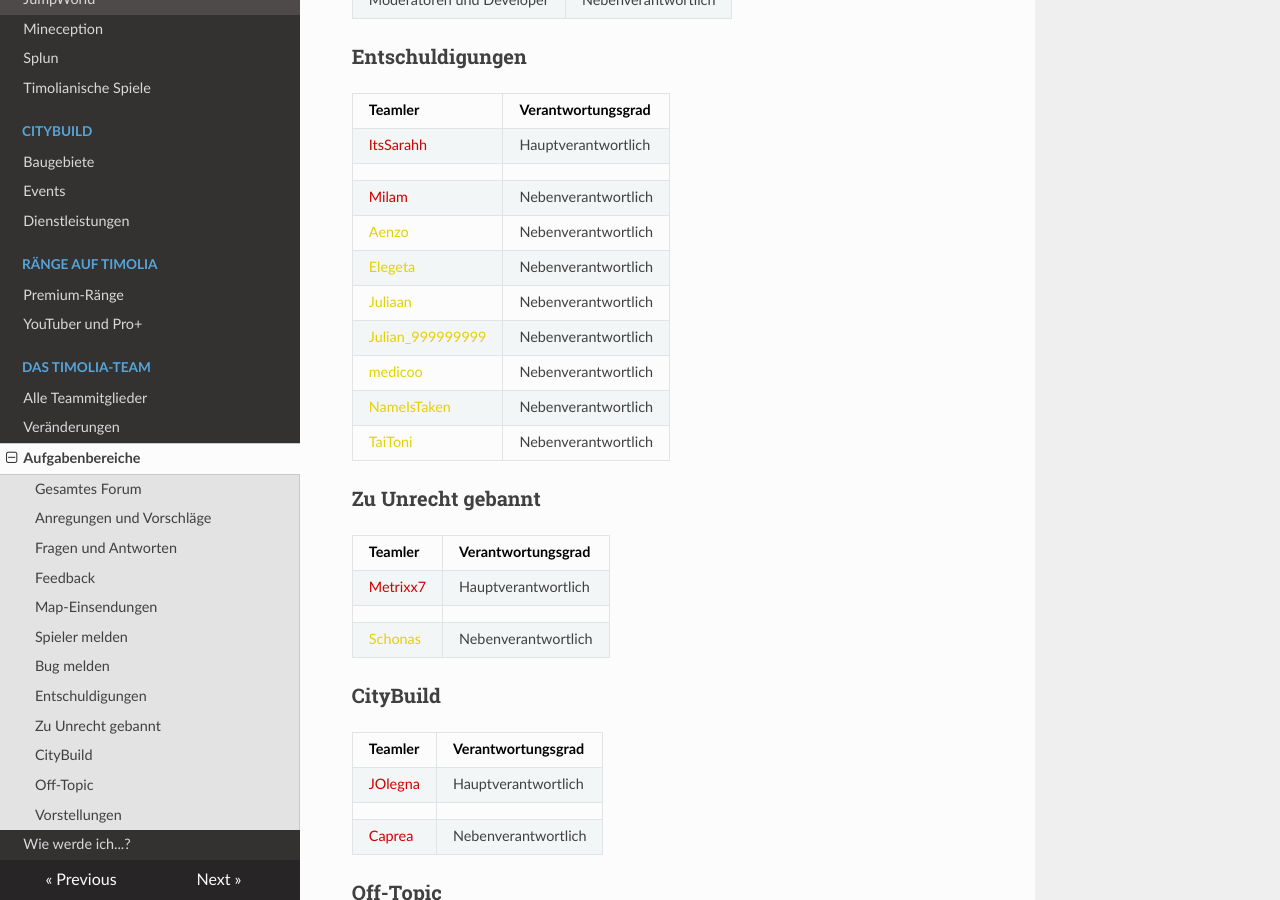
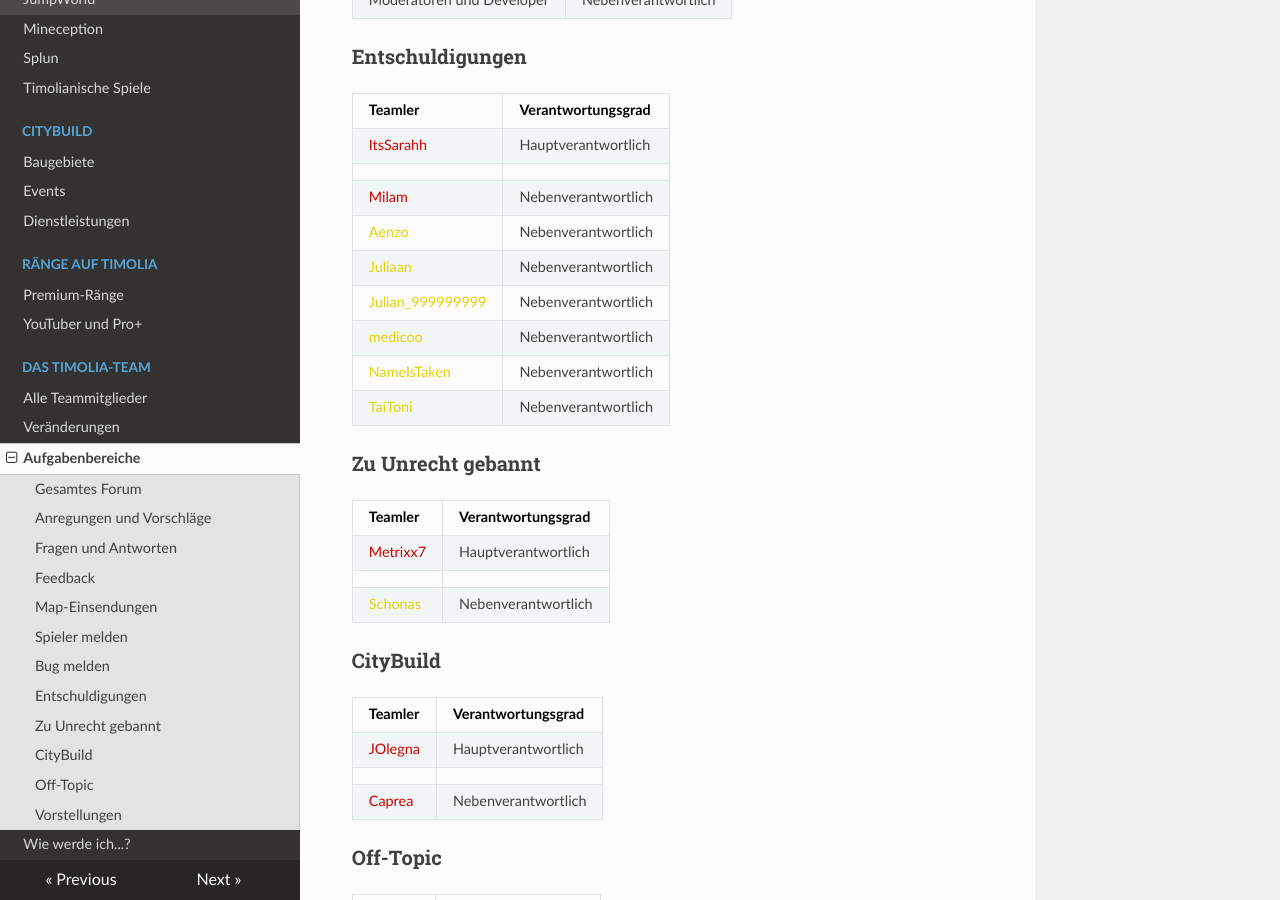
Before and after one commit to TimoliaDE/HowTo, an MkDocs documentation site: the page built from docs/team/responsibilities.md, in a window 1280 px wide and 900 px high, scrolled down 1792 px. Built offline with MkDocs 1.6.1, drawn with Linux system fonts in a browser that asks for light colours; nearby versions of some CDN libraries; old or Windows-style settings are respelled for this version of MkDocs.

Commit message:
Update responsibilities.md

```diff
--- a/docs/team/responsibilities.md
+++ b/docs/team/responsibilities.md
@@ -66,7 +66,6 @@ Die Verantwortlichen für das gesamte Forum kümmern sich sowohl um den Aufbau d
 | | |
 |<span style="color:#CF0101">Milam</span> | Nebenverantwortlich |
 |<span style="color:#E4D100">Aenzo</span> | Nebenverantwortlich |
-|<span style="color:#E4D100">Elegeta</span> | Nebenverantwortlich |
 |<span style="color:#E4D100">Juliaan</span> | Nebenverantwortlich |
 |<span style="color:#E4D100">Julian_999999999</span> | Nebenverantwortlich |
 |<span style="color:#E4D100">medicoo</span> | Nebenverantwortlich |
```
